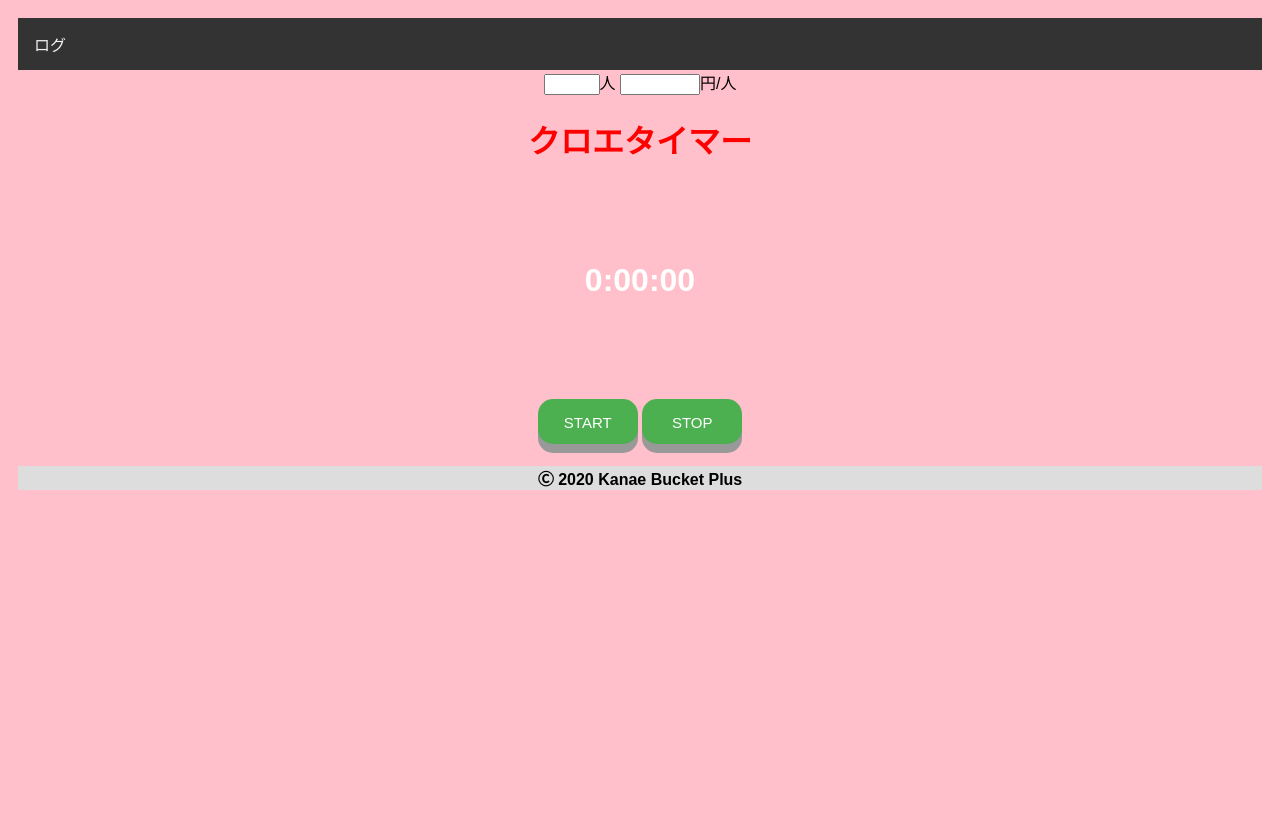
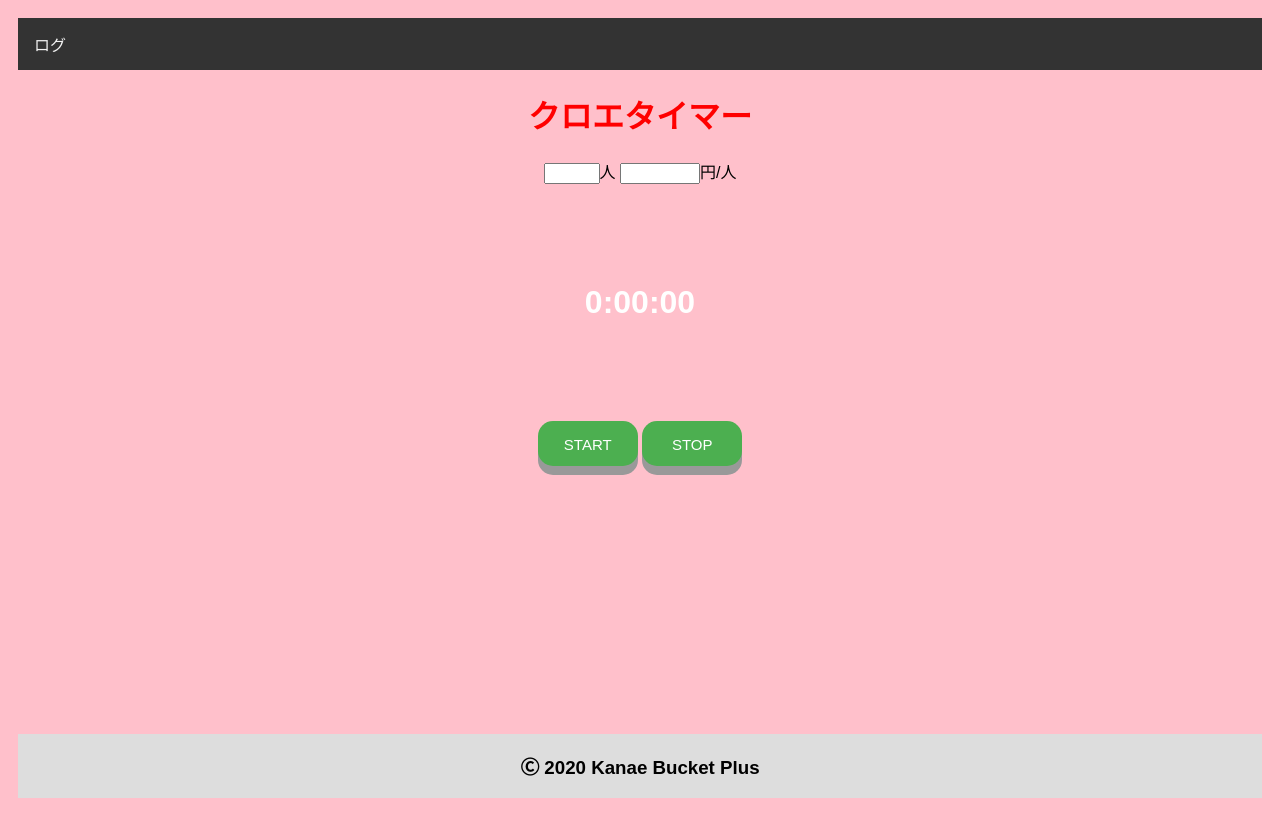
Before and after one commit to zakanwang/GMKRKapp, a PHP site: page / in a window 1280 px wide. Before the commit the page ends 490 px from the top, so only its background shows below. Run offline with PHP 8.4, Linux system fonts and the light colour scheme.

Commit message:
change footer positon

```diff
--- a/css/style.css
+++ b/css/style.css
@@ -8,6 +8,12 @@ body {
     font-family: Arial;
     padding: 10px;
     background: pink;
+    height: 500px;
+}
+body, #wrapper{
+    display: flex;
+    flex-direction: column;
+    min-height: 100vh;
 }
 /* 导航条 */
 .topnav {
@@ -78,4 +84,6 @@ h1{
     text-align: center;
     background: #ddd;
     display: block;
+    margin-top: auto;
+
 }
--- a/index.html
+++ b/index.html
@@ -10,10 +10,12 @@
     <title>業務効率化アプリ</title>
 </head>
 <body>
+<div class="wrapper">
     <div class="topnav">
         <a href="#">ログ</a>
 
     </div>
+    <h1 class="title">クロエタイマー</h1>
     <!--人数-->
     <div class="people">
         <input type="number" name="people" min="1" max="99">人
@@ -22,17 +24,16 @@
         <!--時計-->
     <div class="clock">
 
-        <h1 class="title">クロエタイマー</h1>
         <h1 class="timerLabel">0:00:00</h1>
         <input type="button" class="myButton" onclick="start()" value="START" id="startBtn">
         <input type="button" class="myButton" onclick="stop()" value="STOP">
         <p></p>
     </div>
 <P></P>
-
+</div>
     <!--footer-->
     <div class="footer">
-        <h4>Ⓒ 2020 Kanae Bucket Plus</h4>
+        <h3>Ⓒ 2020 Kanae Bucket Plus</h3>
     </div>
 
 </body>
```
